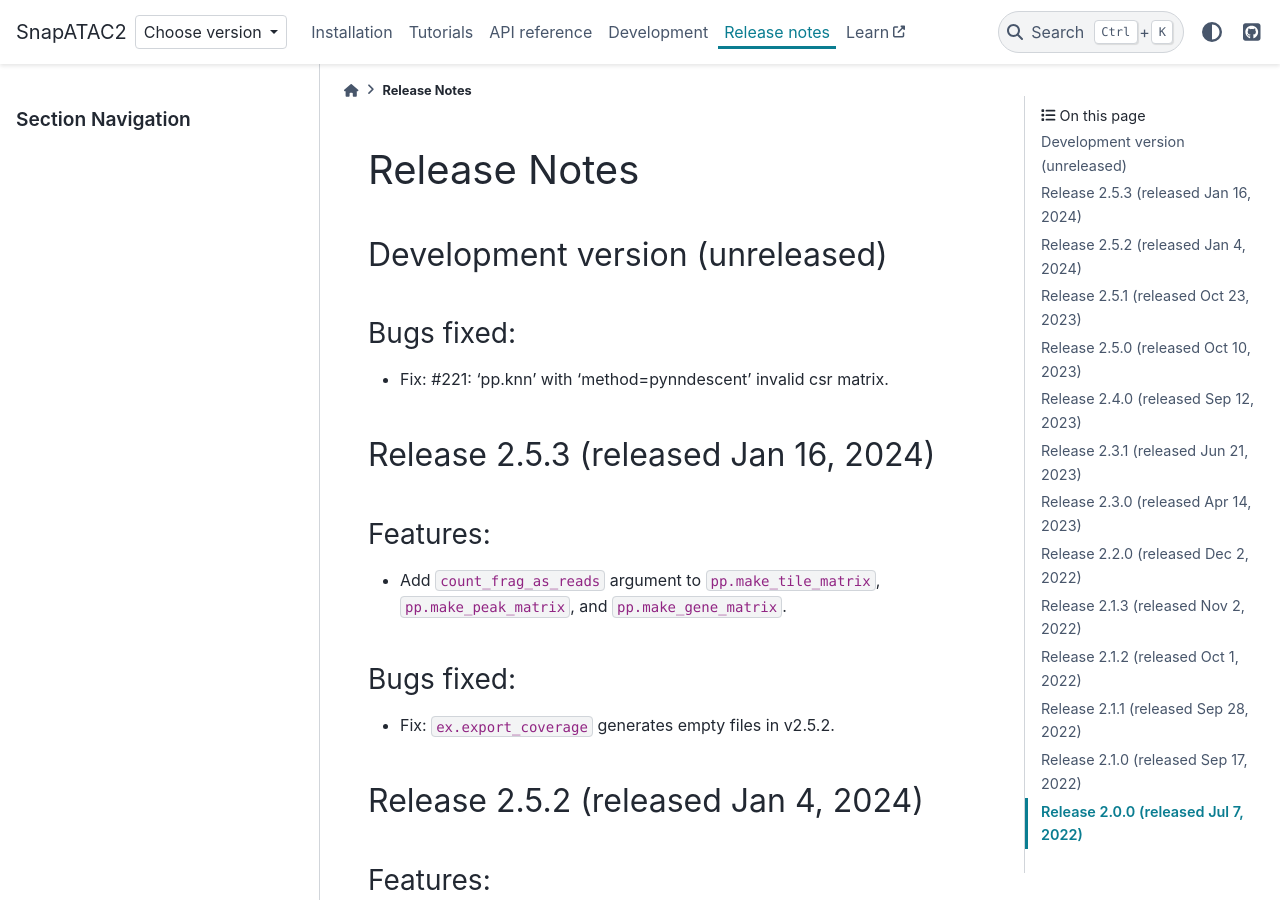
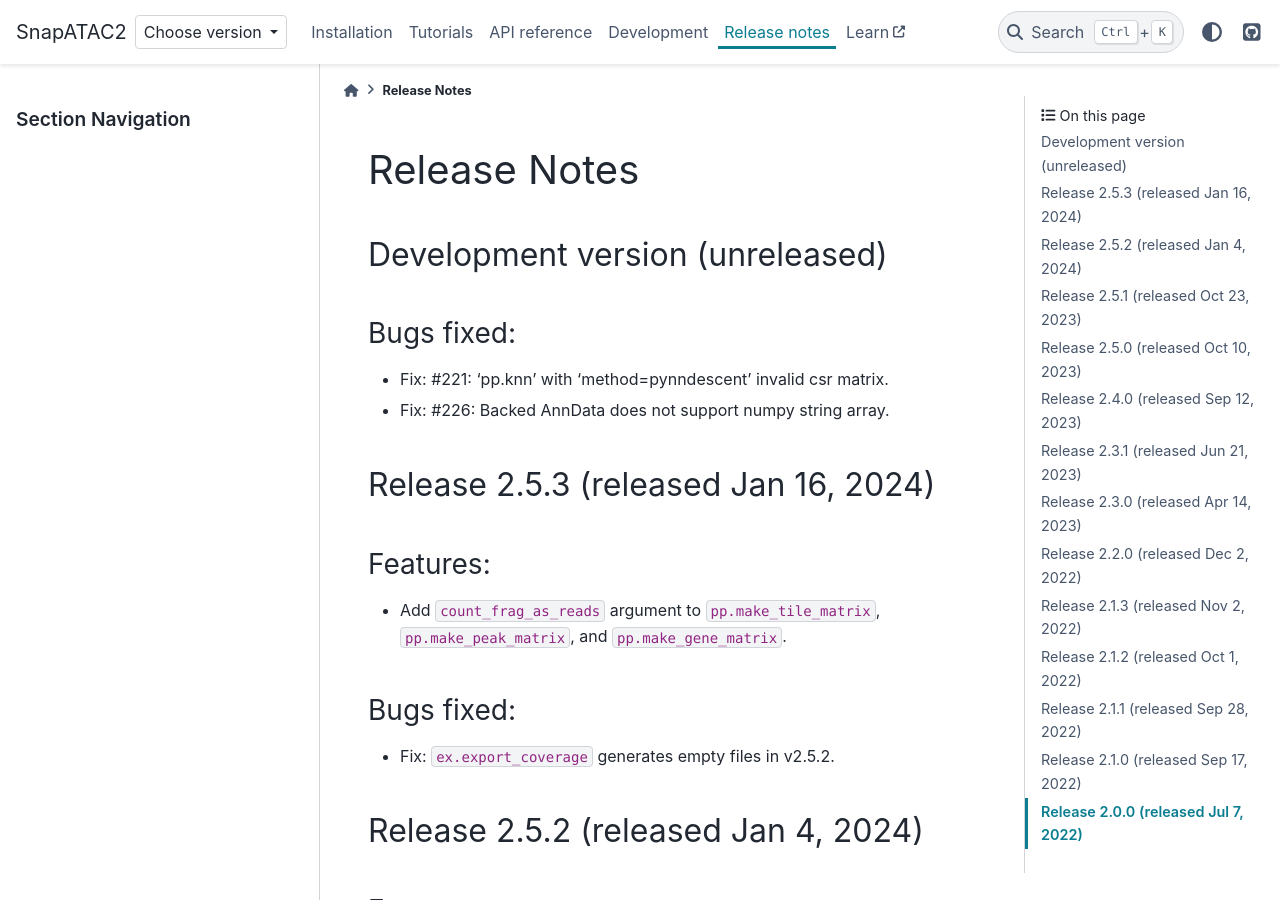
Before and after one commit to kaizhang/SnapATAC2, a Sphinx documentation site: the page built from docs/changelog.md, in a window 1280 px wide and 900 px high. Built offline with Sphinx 7.4.7 and the PyData theme 0.15.4, drawn with Linux system fonts in a browser that asks for light colours; pages that are not in the unit, such as notebooks, are missing from menus; the version number is read from the project's files by our own code.

Commit message:
Fix #226.

```diff
--- a/docs/changelog.md
+++ b/docs/changelog.md
@@ -5,6 +5,7 @@
 ### Bugs fixed:
 
 - Fix: #221: 'pp.knn' with 'method=pynndescent' invalid csr matrix.
+- Fix: #226: Backed AnnData does not support numpy string array.
 
 ## Release 2.5.3 (released Jan 16, 2024)
 
```
Also changed, not shown: 2 other files.
